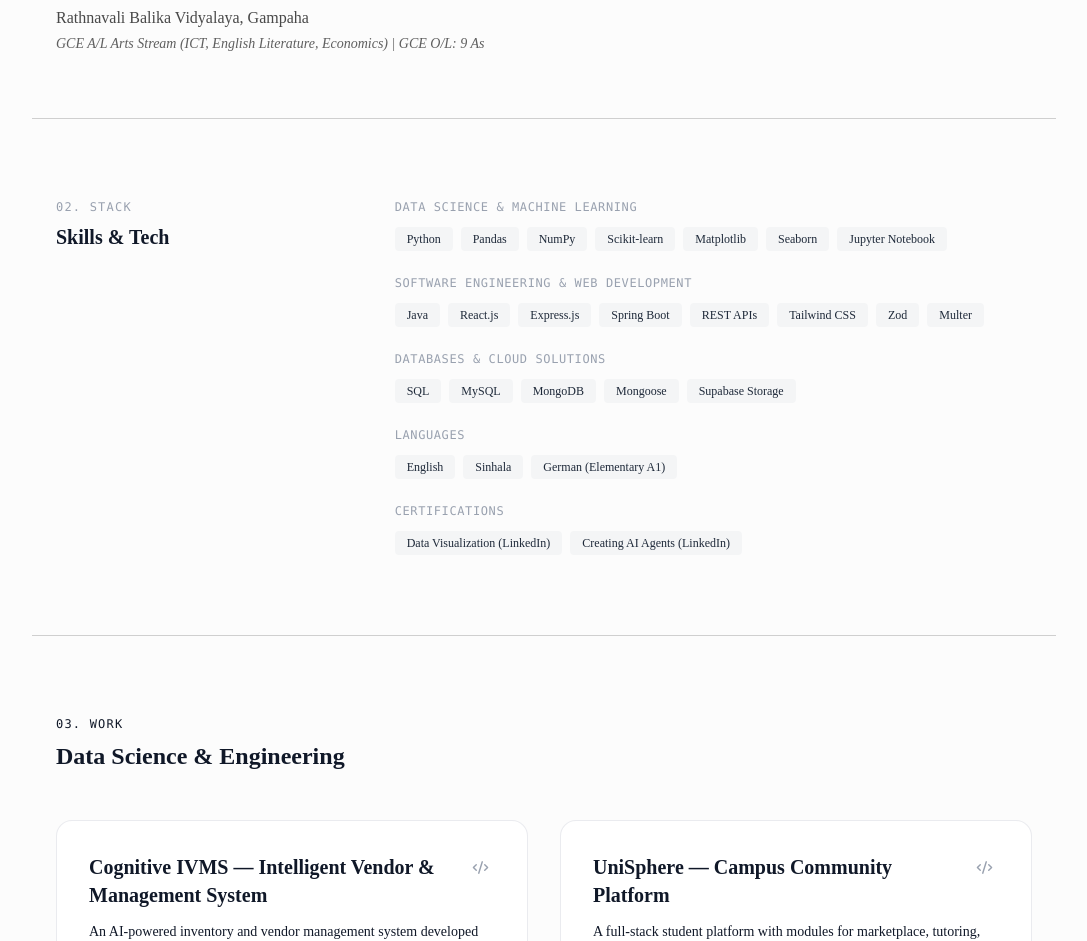
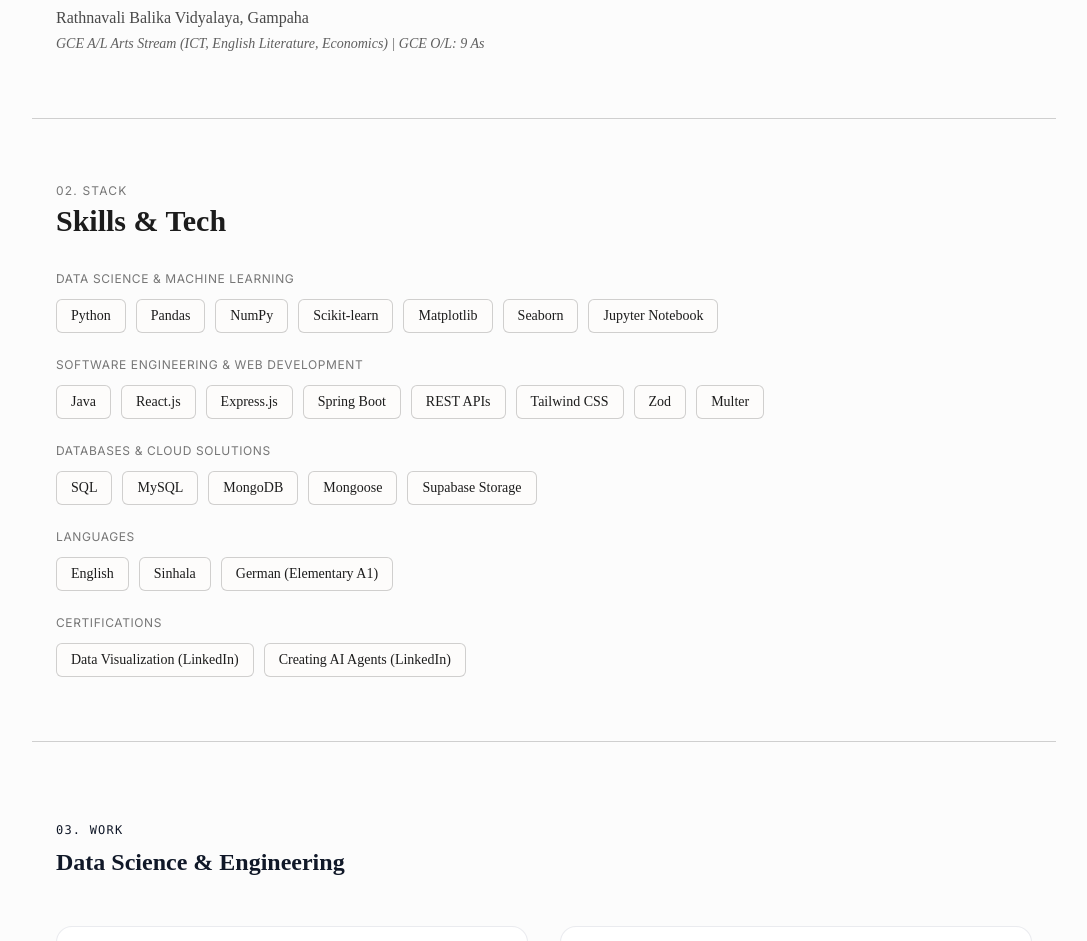
Before and after one commit to ChanuthiJayasingha/Portfolio-Chanuthi_Jayasingha, a React app in the folder portfolio/: page / in a window 1280 px wide. Shown: the part 1207-2148 px from the top of the page, without its empty margins (96-1183 px from the left). Built offline with nearby package versions, Linux system fonts and the light colour scheme; the HTML template or start-up script is replaced by a standard one.

Commit message:
Updated Skills

```diff
--- a/portfolio/src/components/Skills.jsx
+++ b/portfolio/src/components/Skills.jsx
@@ -7,28 +7,29 @@ export default function Skills() {
   return (
     <section
       id="skills"
-      className="max-w-5xl mx-auto px-6 py-20 border-t border-matte-black/20 font-['Times_New_Roman',serif]"
+      style={{ fontFamily: '"Times New Roman", Times, serif' }}
+      className="max-w-5xl mx-auto px-6 py-16 border-t border-matte-black/20"
     >
-      <div className="grid grid-cols-1 md:grid-cols-3 gap-10">
+      <div className="flex flex-col space-y-8">
 
         {/* Section Header */}
         <div>
-          <h2 className="text-xs font-mono uppercase tracking-widest text-gray-400 mb-2">02. Stack</h2>
-          <p className="text-xl font-semibold text-gray-900">Skills & Tech</p>
+          <h2 className="text-xs uppercase tracking-widest text-matte-black/60 mb-1 font-sans">02. Stack</h2>
+          <p className="text-3xl font-bold text-matte-black">Skills & Tech</p>
         </div>
 
-        {/* Skills Grid */}
-        <div className="md:col-span-2 space-y-6">
+        {/* Skills Grid Stacked Below */}
+        <div className="space-y-6">
           {skills.map((skillGroup, index) => (
             <div key={index} className="space-y-3">
-              <h3 className="text-xs font-mono uppercase tracking-wider text-gray-400">
+              <h3 className="text-xs uppercase tracking-wider text-matte-black/60 font-sans">
                 {skillGroup.category}
               </h3>
-              <div className="flex flex-wrap gap-2">
+              <div className="flex flex-wrap gap-2.5">
                 {skillGroup.items.map((skill, i) => (
                   <span
                     key={i}
-                    className="px-3 py-1 bg-gray-100/80 hover:bg-gray-200/80 text-gray-800 text-xs font-medium rounded transition-colors"
+                    className="px-3.5 py-1.5 bg-bone-white border border-matte-black/20 text-matte-black text-sm font-medium rounded-md hover:border-matte-black transition-colors"
                   >
                     {skill}
                   </span>
```
